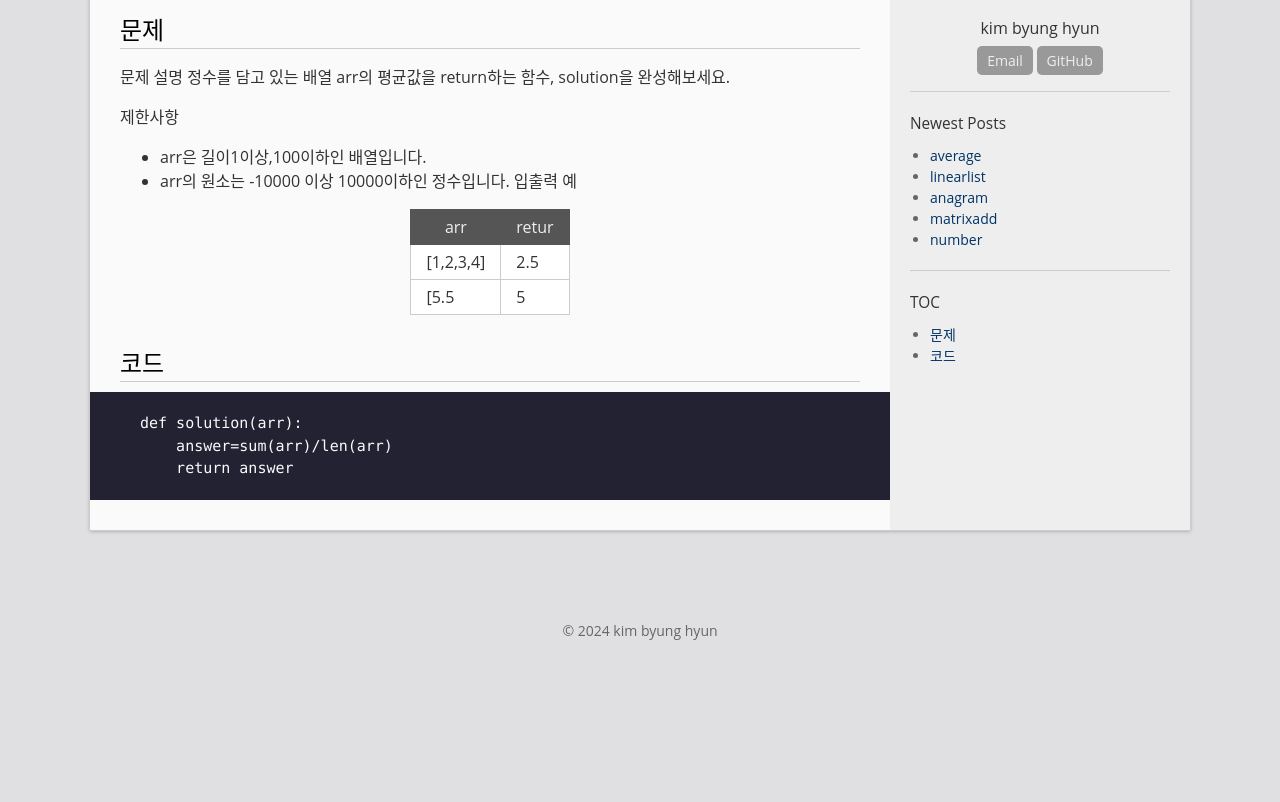
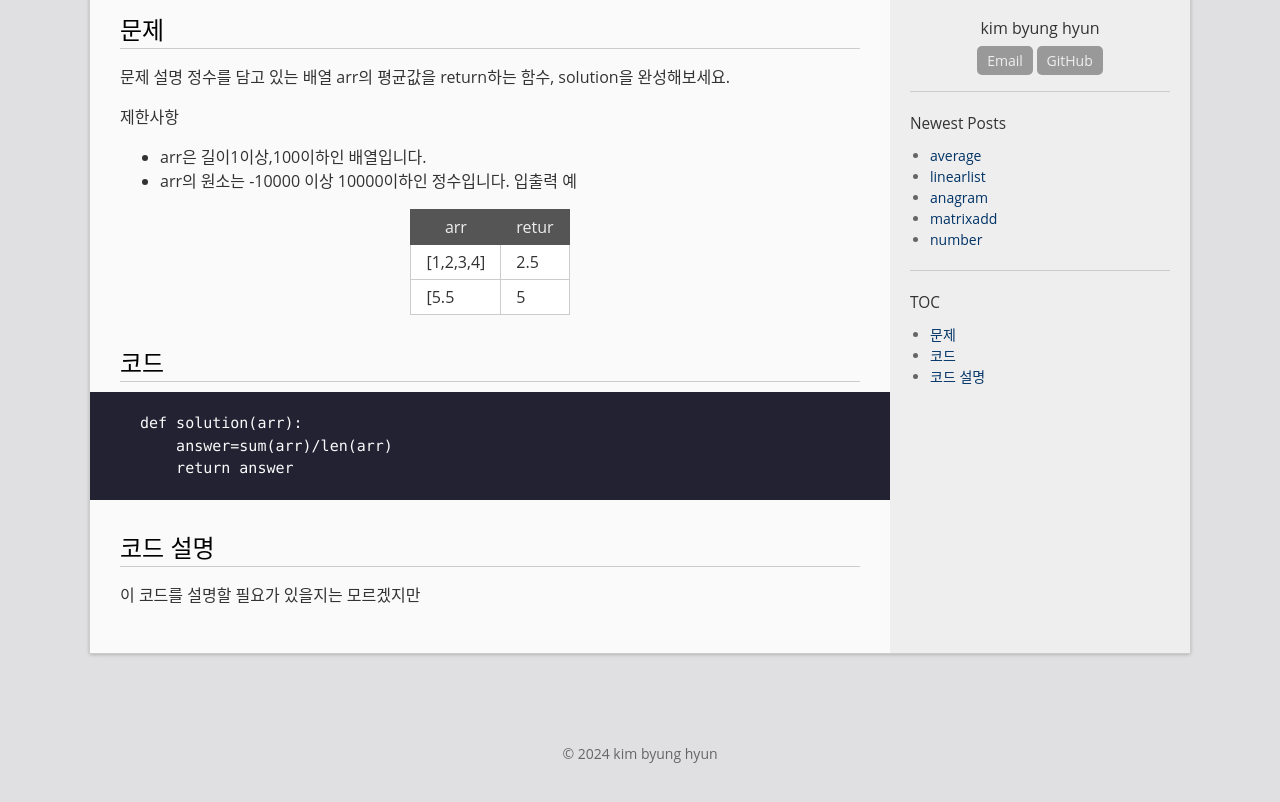
Before and after one commit to bh6366632/bh6366632.github.com, a Jekyll site: the page built from _posts/2024-04-08-average.md, in a window 1280 px wide, cut to the strip 261-1085 px from the top of the page. Shown: the top 802 px of the strip. Built offline with Jekyll 4.4.1, drawn with Linux system fonts in a browser that asks for light colours; before the commit the page ends 962 px from its top, so only the background shows below that.

Commit message:
Update 2024-04-08-average.md

````diff
--- a/_posts/2024-04-08-average.md
+++ b/_posts/2024-04-08-average.md
@@ -27,3 +27,5 @@ def solution(arr):
     answer=sum(arr)/len(arr)
     return answer
 ```
+# 코드 설명
+이 코드를 설명할 필요가 있을지는 모르겠지만
````
Also changed, not shown: other parts of _posts/2024-04-08-average.md (+1 -1 lines).
